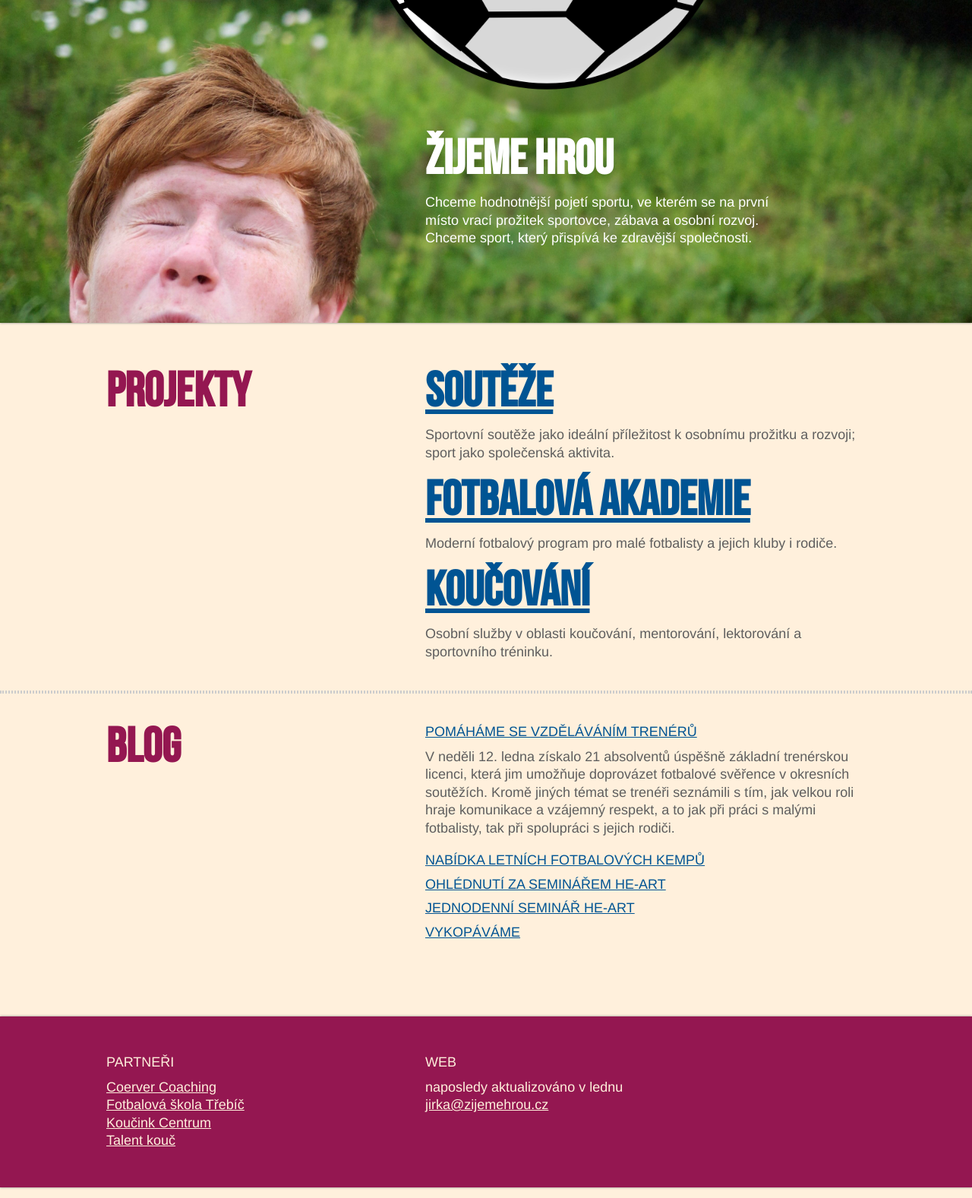
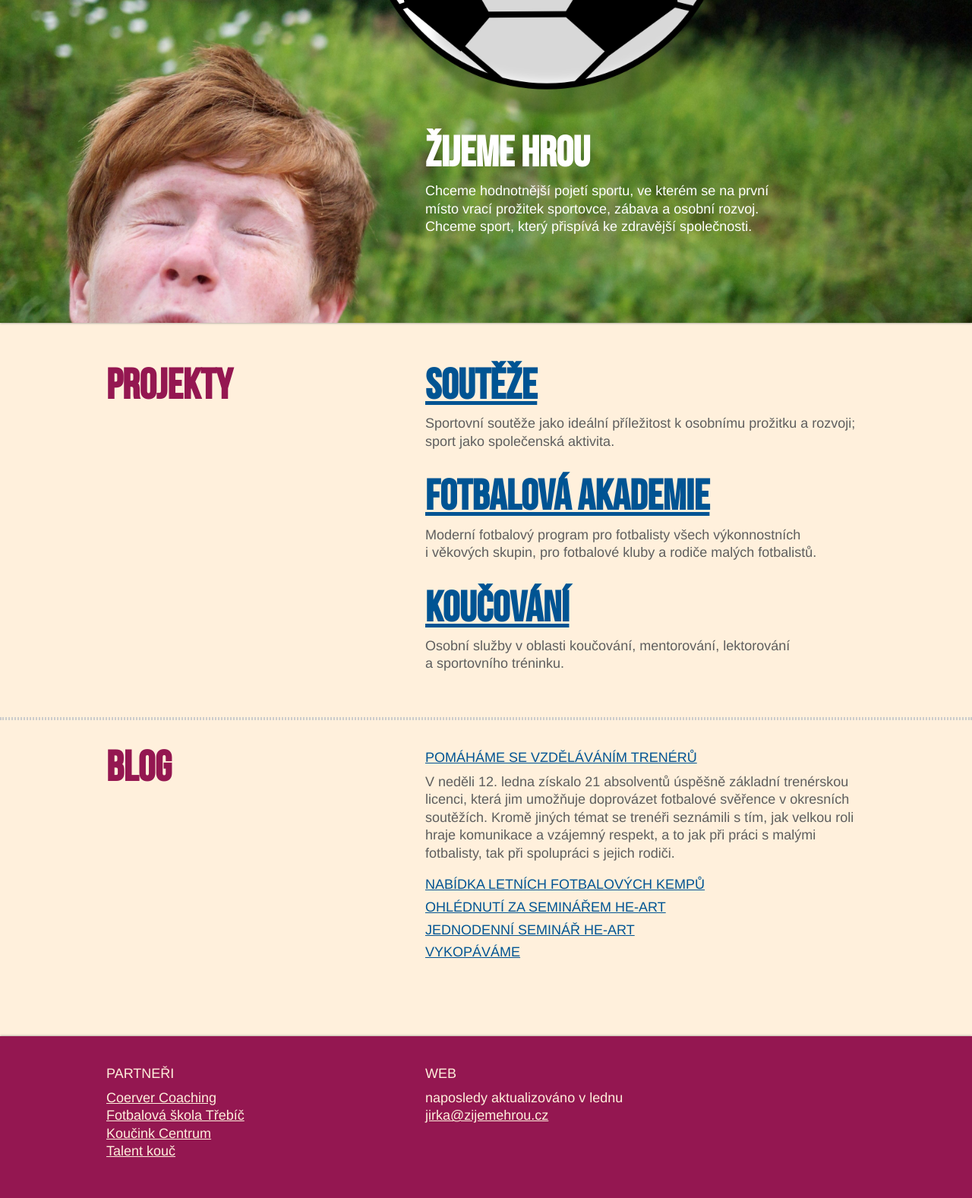
Before and after one commit to zoul/zijeme-hrou, a Jekyll site: the page built from index.html, in a window 1280 px wide. Shown: the whole page at 76% size. Built offline with Jekyll 4.4.1, drawn with Linux system fonts in a browser that asks for light colours.

Commit message:
Drobné úpravy designu.

```diff
--- a/css/homepage.css
+++ b/css/homepage.css
@@ -24,6 +24,10 @@ p.subtitle {
     width: 500px;
 }
 
+.tagline {
+    margin-bottom: 3ex;
+}
+
 .ball {
     width: 520px;
     height: 520px;
--- a/css/shared.css
+++ b/css/shared.css
@@ -23,8 +23,8 @@ body {
 
 h1, h2, h3 {
     font-family: "Bebas Neue", sans-serif;
-    font-size: 64px;
-    line-height: 1.2em;
+    font-size: 56px;
+    line-height: 1.1em;
     text-transform: lowercase;
     color: #941751;
 }
@@ -104,7 +104,7 @@ h1, h2, h3 {
 .footer {
     background: #941751;
     color: #fff0dc;
-    padding-top: 50px;
+    padding-top: 40px;
     padding-bottom: 40px;
     margin-top: 40px;
     box-shadow: 0 0 3px gray;
--- a/index.html
+++ b/index.html
@@ -18,13 +18,15 @@ layout: homepage
         <div class="col col-main">
             <h2 class="pull">Projekty</h2>
             <h3><a href="/souteze/">Soutěže</a></h3>
-            <p>Sportovní soutěže jako ideální příležitost k osobnímu prožitku a rozvoji;
-            sport jako společenská aktivita.</p>
+            <p class="tagline">Sportovní soutěže jako ideální příležitost k
+            osobnímu prožitku a rozvoji; sport jako společenská aktivita.</p>
             <h3><a href="/akademie/">Fotbalová akademie</a></h3>
-            <p>Moderní fotbalový program pro malé fotbalisty a jejich kluby i rodiče.</p>
+            <p class="tagline">Moderní fotbalový program pro fotbalisty všech
+            výkonnostních i věkových skupin, pro fotbalové kluby a rodiče
+            malých fotbalistů.</p>
             <h3><a href="/koucovani/">Koučování</a></h3>
-            <p>Osobní služby v oblasti koučování, mentorování, lektorování a sportovního
-            tréninku.</p>
+            <p class="tagline">Osobní služby v oblasti koučování, mentorování,
+            lektorování a sportovního tréninku.</p>
         </div>
     </div>
     <hr class="padded">
```
